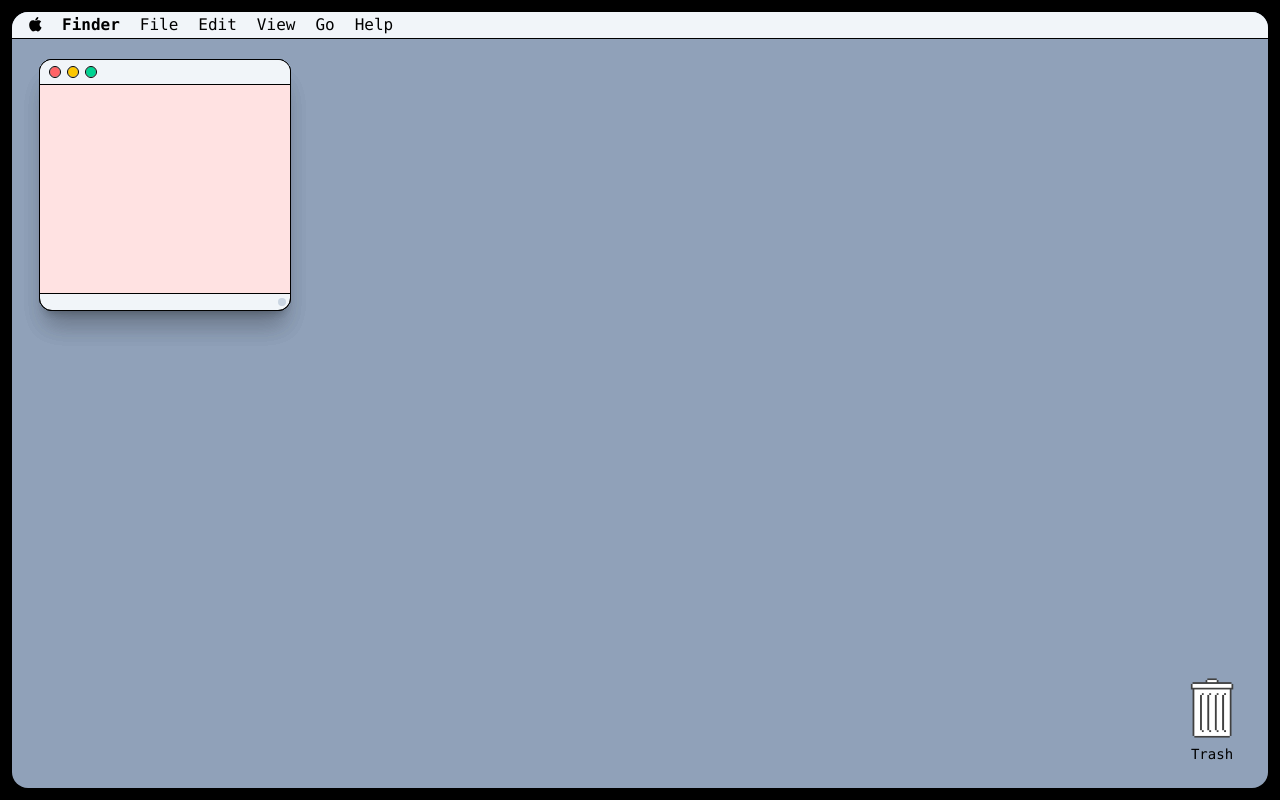
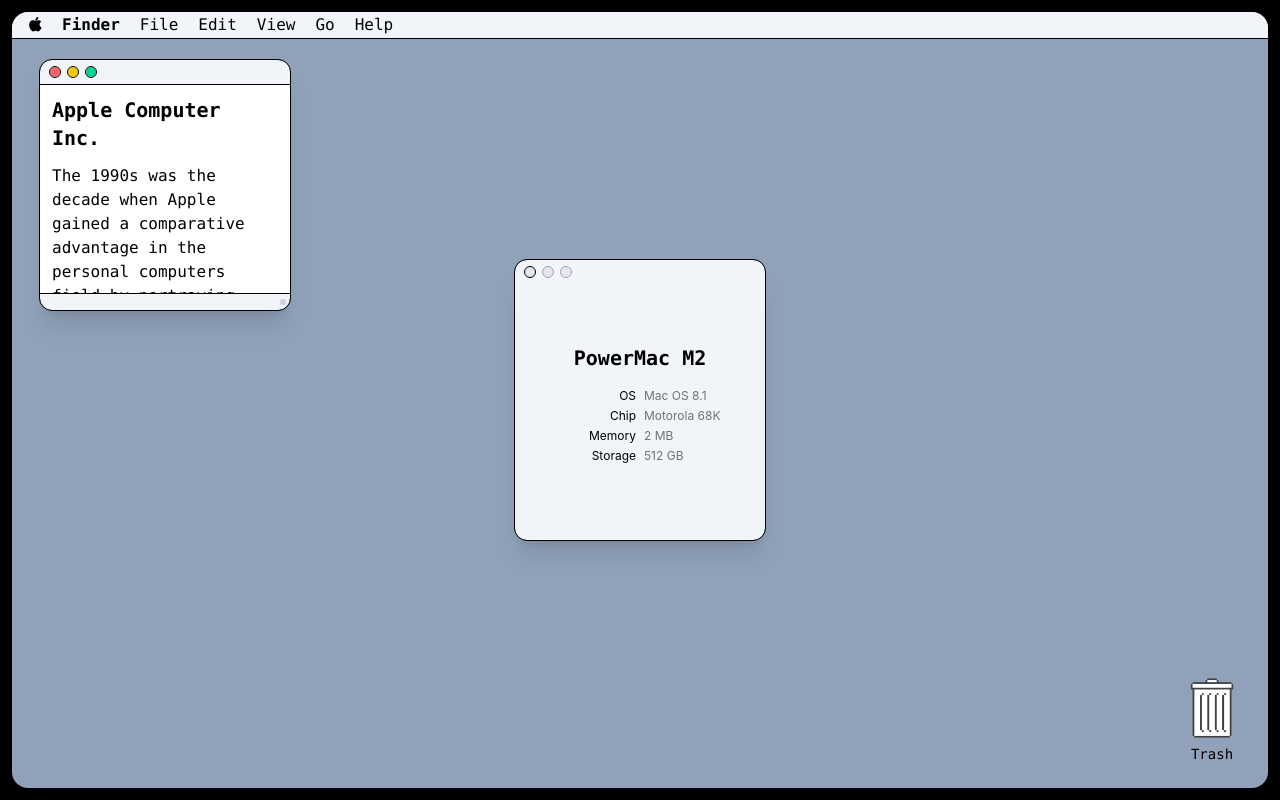
Before and after one commit to caiosimonbreda/retromac, a Vue app: page / in a window 1280 px wide. Built offline with nearby package versions, Linux system fonts and the light colour scheme.

Commit message:
- Dynamically render components within windows via shallowRef, trigger updates via triggerRef; - Track active window; - Added example views to render within windows; - Added more window config options; - Moved title bar to its own component;

```diff
--- /dev/null
+++ b/src/components/programs/ExampleDocument.vue
@@ -0,0 +1,16 @@
+<script setup lang="ts"></script>
+
+<template>
+  <div class="p-3">
+    <h1 class="font-black text-xl pb-3 font-mono">Apple Computer Inc.</h1>
+    <p class="font-mono">
+      The 1990s was the decade when Apple gained a comparative advantage in the
+      personal computers field by portraying their products as cool, innovative,
+      fun and well designed (1998 – Chic. Not Geek campaign, 1999 – the Thrill
+      of Surfing campaign and so forth). Furthermore, it was the 1990s who
+      triggered the famous Think different slogan. From this point one, the road
+      they've taken seems irreversible and will steadily transform Apple into
+      the huge company that it is today.
+    </p>
+  </div>
+</template>
--- /dev/null
+++ b/src/components/programs/TestProgram.vue
@@ -0,0 +1,21 @@
+<script setup lang="ts"></script>
+
+<template>
+  <div class="flex flex-col items-center justify-center px-3 py-6 bg-transparent text-center h-full w-full gap-4">
+    <h1 class="font-black text-xl font-mono">PowerMac M2</h1>
+    <div class="flex flex-row w-full items-center justify-center gap-2 text-xs">
+        <div class="flex flex-col text-right gap-1 *:text-nowrap w-full">
+            <span>OS</span>
+            <span>Chip</span>
+            <span>Memory</span>
+            <span>Storage</span>
+        </div>
+        <div class="flex flex-col text-left gap-1 text-neutral-500 *:text-nowrap w-full">
+            <span>Mac OS 8.1</span>
+            <span>Motorola 68K</span>
+            <span>2 MB</span>
+            <span>512 GB</span>
+        </div>
+    </div>
+  </div>
+</template>
--- a/src/components/ui/Desktop.vue
+++ b/src/components/ui/Desktop.vue
@@ -1,9 +1,11 @@
 <script setup lang="ts">
-import { ref } from "vue";
+import { shallowRef, ref, triggerRef } from "vue";
 import type { WindowData } from "@/types";
 import MenuBar from "@/components/ui/MenuBar.vue";
 import Window from "@/components/ui/Window.vue";
 import binIcon from "@/assets/icons/bin4.png";
+import ExampleDocument from "@/components/programs/ExampleDocument.vue";
+import TestProgram from "@/components/programs/TestProgram.vue";
 
 function isMobileDevice() {
   const userAgent = navigator.userAgent;
@@ -14,17 +16,11 @@
 
 const isMobile = isMobileDevice();
 
-/*
-Create an active windows array. Clicking an icon or selecting a menu
-option will add a window to this array, and a v-for will be used to
-render multiple window instances.
-*/
-
-const activeWindows = ref<WindowData[]>([
+const windows = shallowRef<WindowData[]>([
   {
-    id: "macWindow",
-    content: "bg-emerald-100",
-    zIndex: 1,
+    id: "exampleDocument",
+    content: ExampleDocument,
+    zIndex: 0,
     offsetX: 40,
     offsetY: 60,
     initialX: 0,
@@ -34,41 +30,47 @@
     isMaximized: false,
   },
   {
-    id: "otherWindow",
-    content: "bg-purple-100",
-    zIndex: 2,
+    id: "testProgram",
+    content: TestProgram,
+    zIndex: 1,
     offsetX: 40,
     offsetY: 60,
     initialX: 0,
     initialY: 0,
-    height: 250,
+    height: 280,
     width: 250,
     isMaximized: false,
-  },
-  {
-    id: "lmaoEven",
-    content: "bg-red-100",
-    zIndex: 3,
-    offsetX: 40,
-    offsetY: 60,
-    initialX: 0,
-    initialY: 0,
-    height: 250,
-    width: 250,
-    isMaximized: false,
+    unifiedBackground: true,
+    disableMinimise: true,
+    disableMaximise: true,
+    disableResize: true,
+    startCentered: true,
   },
 ]);
 
+const activeWindowId = ref<string | null>(windows.value[0]?.id ?? null);
+
 const onWindowFocus = (windowIndex: number) => {
-  const windowToPop = activeWindows.value.splice(windowIndex, 1);
-  windowToPop[0].zIndex = activeWindows.value.length;
-  activeWindows.value.push(windowToPop[0]);
+  const windowToPop = windows.value.splice(windowIndex, 1);
+  windowToPop[0].zIndex = windows.value.length;
+  windows.value.push(windowToPop[0]);
+  activeWindowId.value = windowToPop[0].id ?? null;
+  triggerRef(windows);
 };
 
-// When deleting a window, re-assign all Z-indexes to window index + 1 (still necessary?)
-
 const closeWindow = (windowIndex: number) => {
-  activeWindows.value.splice(windowIndex, 1);
+  const closedWindow = windows.value[windowIndex];
+  const wasActive = closedWindow?.id === activeWindowId.value;
+  windows.value.splice(windowIndex, 1);
+  if (wasActive && windows.value.length > 0) {
+    const topWindow = windows.value.reduce((a, b) =>
+      (a.zIndex > b.zIndex ? a : b),
+    );
+    activeWindowId.value = topWindow?.id ?? null;
+  } else if (windows.value.length === 0) {
+    activeWindowId.value = null;
+  }
+  triggerRef(windows);
 };
 
 const onWindowUpdate = (
@@ -78,9 +80,10 @@
     "offsetX" | "offsetY" | "initialX" | "initialY" | "width" | "height"
   >,
 ) => {
-  const window = activeWindows.value[windowIndex];
+  const window = windows.value[windowIndex];
   if (window) {
     Object.assign(window, payload);
+    triggerRef(windows);
   }
 
   // TODO: Store the updated window data in local storage
@@ -99,29 +102,18 @@
           <label class="text-sm font-mono">Trash</label>
         </div>
       </div>
-      <!-- <Window :window-index="0" :z-index="40">
-        <div class="p-3">
-          <h1 class="font-black text-xl pb-3 font-mono">Apple Computer Inc.</h1>
-          <p class="font-mono">The 1990s was the decade when Apple gained a comparative advantage in the personal
-            computers field by
-            portraying their products as cool, innovative, fun and well designed (1998 – Chic. Not Geek campaign,
-            1999 – the Thrill of Surfing campaign and so forth). Furthermore, it was the 1990s who triggered the
-            famous Think different slogan. From this point one, the road they've taken seems irreversible and will
-            steadily transform Apple into the huge company that it is today. </p>
-        </div>
-      </Window> -->
-
       <Window
-        v-for="(window, windowIndex) in activeWindows"
+        v-for="(window, windowIndex) in windows"
+        :key="window.id"
         :window-data="window"
         :window-index="windowIndex"
-        :key="window.id"
+        :is-active="window.id === activeWindowId"
         @mousedown="onWindowFocus(windowIndex)"
         @touchstart="onWindowFocus(windowIndex)"
         @close="closeWindow(windowIndex)"
         @update="(payload) => onWindowUpdate(windowIndex, payload)"
       >
-        <div :class="`h-full w-full ${window.content}`"></div>
+        <component :is="window.content" />
       </Window>
     </main>
   </div>
--- a/src/components/ui/Window.vue
+++ b/src/components/ui/Window.vue
@@ -9,13 +9,15 @@
 } from "vue";
 import { useWindowSize } from "@vueuse/core";
 import type { WindowData } from "@/types";
+import WindowTitleBar from "@/components/ui/WindowTitleBar.vue";
 
 const props = withDefaults(
   defineProps<{
     windowData: WindowData;
     windowIndex: number;
+    isActive?: boolean;
   }>(),
-  {},
+  { isActive: true },
 );
 
 const emit = defineEmits<{
@@ -207,6 +209,12 @@
   document.addEventListener("touchmove", onDocumentMouseMove);
   document.addEventListener("mouseup", onDocumentMouseUp);
   document.addEventListener("touchend", onDocumentMouseUp);
+
+  //Start centered if enabled:
+  if (props.windowData.startCentered) {
+    local.offsetX = (browserWidth.value - local.width) / 2;
+    local.offsetY = (browserHeight.value - local.height) / 2;
+  }
 });
 
 onBeforeUnmount(() => {
@@ -219,7 +227,7 @@
 
 <template>
   <div
-    :class="`absolute flex flex-col justify-between bg-white outline rounded-xl ${local.isMaximized ? 'rounded-t-none' : ''} overflow-hidden shadow-xl`"
+    :class="`absolute flex flex-col justify-between bg-slate-100 outline rounded-xl ${local.isMaximized ? 'rounded-t-none' : ''} overflow-hidden shadow-xl`"
     :style="{
       left: local.isMaximized ? margin + 'px' : local.offsetX + 'px',
       top: local.isMaximized
@@ -234,41 +242,23 @@
       zIndex: windowData.zIndex,
     }"
   >
-    <div
-      class="flex flex-row items-center px-2.5 outline bg-slate-100 h-6 shrink-0"
-      :style="{ zIndex: windowData.zIndex + 1 }"
-      @touchstart="startDrag"
-      @mousedown="startDrag"
-    >
-      <div class="flex flex-row items-center h-full gap-2">
-        <div
-          class="h-2.5 w-2.5 bg-red-400 hover:bg-red-300 active:bg-red-500 rounded-full outline"
-          @mousedown.stop
-          @touchstart.stop
-          @click.stop="emit('close', windowIndex)"
-        ></div>
-        <div
-          class="h-2.5 w-2.5 bg-yellow-400 hover:bg-yellow-300 active:bg-yellow-500 rounded-full outline"
-          @mousedown.stop
-          @touchstart.stop
-        ></div>
-        <div
-          class="h-2.5 w-2.5 bg-emerald-400 hover:bg-emerald-300 active:bg-emerald-500 rounded-full outline"
-          @mousedown.stop
-          @touchstart.stop
-          @click="toggleMaximisation"
-        ></div>
-      </div>
-    </div>
-    <main class="overflow-scroll scroll-smooth h-full">
+    <WindowTitleBar
+      :window-data="windowData"
+      :window-index="windowIndex"
+      :is-active="props.isActive"
+      @close="emit('close', windowIndex)"
+      @maximise-toggle="toggleMaximisation"
+      @drag-start="startDrag"
+    />
+    <main :class="`overflow-scroll scroll-smooth h-full ${windowData.unifiedBackground ? 'bg-transparent' : 'bg-white'}`">
       <slot></slot>
     </main>
     <footer
-      class="flex justify-end flex-row bg-slate-100 outline w-full shrink-0 h-4"
+      :class="`flex justify-end items-center flex-row ${windowData.unifiedBackground ? 'outline-none' : 'outline'} w-full shrink-0 h-4 outline`"
     >
       <div
-        v-if="!local.isMaximized"
-        class="flex h-full w-4 p-1 bg-transparent cursor-nwse-resize"
+        v-if="!local.isMaximized && !windowData.disableResize"
+        class="flex h-3.5 w-3.5 p-1 rounded-full bg-transparent cursor-nwse-resize"
         @touchstart="startResize"
         @mousedown="startResize"
       >
--- /dev/null
+++ b/src/components/ui/WindowTitleBar.vue
@@ -0,0 +1,73 @@
+<script setup lang="ts">
+import { computed } from "vue";
+import type { WindowData } from "@/types";
+
+const props = withDefaults(
+  defineProps<{
+    windowData: WindowData;
+    windowIndex: number;
+    isActive?: boolean;
+  }>(),
+  { isActive: true },
+);
+
+const emit = defineEmits<{
+  (e: "close", windowIndex: number): void;
+  (e: "maximise-toggle"): void;
+  (e: "drag-start", event: MouseEvent | TouchEvent): void;
+}>();
+
+const buttonBaseClasses =
+  "h-2.5 w-2.5 rounded-full outline disabled:bg-neutral-200 disabled:hover:bg-neutral-200 disabled:active:bg-neutral-200 disabled:outline-neutral-400";
+
+const inactiveOverlayClasses = computed(() =>
+  props.isActive ? "" : "bg-slate-200!",
+);
+
+const closeButtonClasses = computed(
+  () =>
+    `${buttonBaseClasses} bg-red-400 hover:bg-red-300 active:bg-red-500 ${inactiveOverlayClasses.value}`,
+);
+
+const minimiseButtonClasses = computed(
+  () =>
+    `${buttonBaseClasses} bg-yellow-400 hover:bg-yellow-300 active:bg-yellow-500 ${inactiveOverlayClasses.value}`,
+);
+
+const maximiseButtonClasses = computed(
+  () =>
+    `${buttonBaseClasses} bg-emerald-400 hover:bg-emerald-300 active:bg-emerald-500 ${inactiveOverlayClasses.value}`,
+);
+</script>
+
+<template>
+  <div
+    :class="`flex flex-row items-center px-2.5 ${props.windowData.unifiedBackground ? 'outline-none' : 'outline'} h-6 shrink-0 outline`"
+    :style="{ zIndex: props.windowData.zIndex + 1 }"
+    @touchstart="emit('drag-start', $event)"
+    @mousedown="emit('drag-start', $event)"
+  >
+    <div class="title-bar flex flex-row items-center h-full gap-2">
+      <button
+        :disabled="props.windowData.disableClose"
+        :class="closeButtonClasses"
+        @mousedown.stop
+        @touchstart.stop
+        @click.stop="emit('close', props.windowIndex)"
+      ></button>
+      <button
+        :disabled="props.windowData.disableMinimise"
+        :class="minimiseButtonClasses"
+        @mousedown.stop
+        @touchstart.stop
+      ></button>
+      <button
+        :disabled="props.windowData.disableMaximise"
+        :class="maximiseButtonClasses"
+        @mousedown.stop
+        @touchstart.stop
+        @click="emit('maximise-toggle')"
+      ></button>
+    </div>
+  </div>
+</template>
```
Also changed, not shown: src/types/index.ts (+10 -2 lines).
